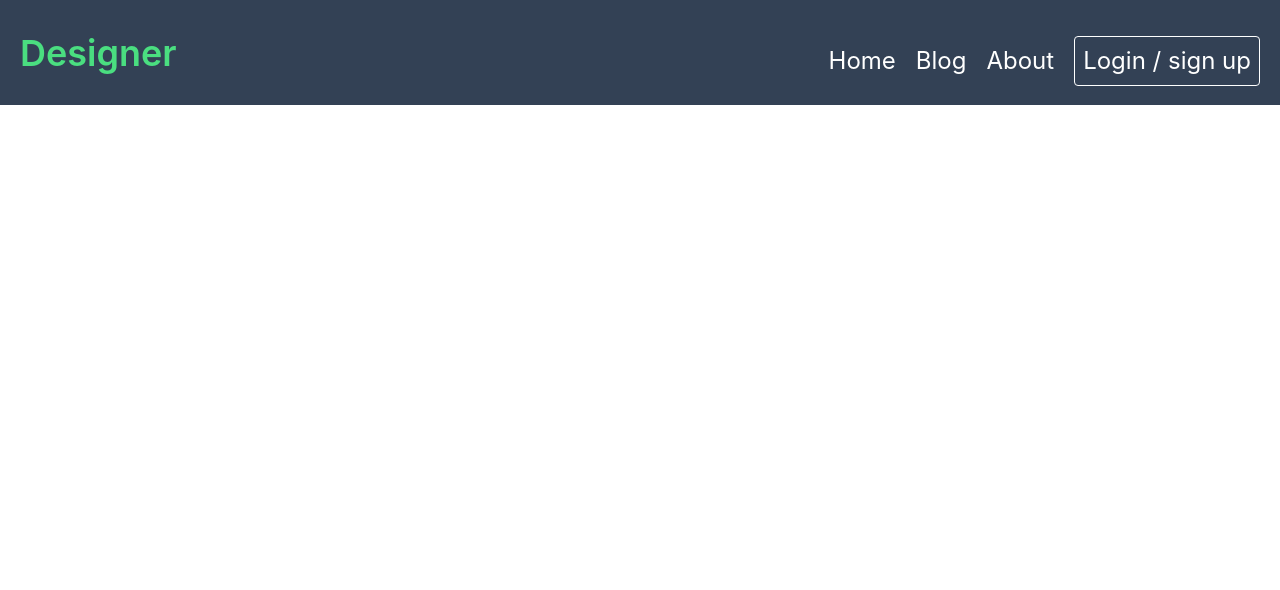
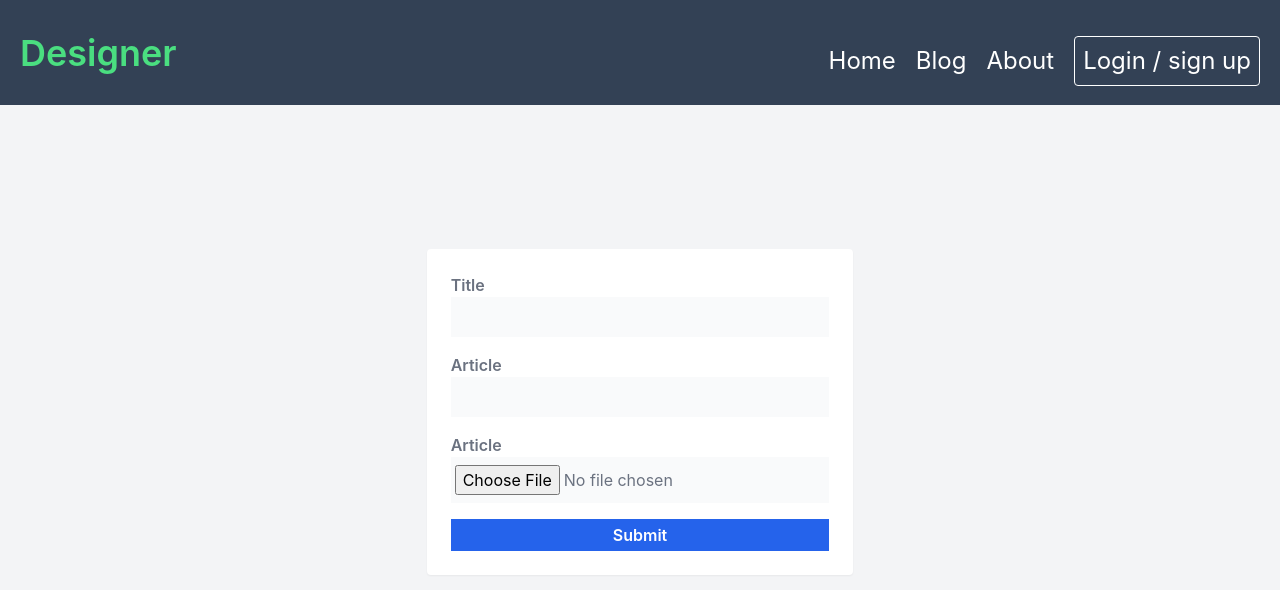
Before and after one commit to ashikbhuyan17/react-working-site, a React (Create React App) app: page /article in a window 1280 px wide. Shown: the top 590 px of the page. Built offline with nearby package versions, Linux system fonts and the light colour scheme.

Commit message:
Image Upload

```diff
--- a/src/App.js
+++ b/src/App.js
@@ -14,6 +14,7 @@ import SignIn from './components/auth/SignIn';
 import SignUp from './components/auth/SignUp';
 import { ToastContainer, toast } from "react-toastify";
 import 'react-toastify/dist/ReactToastify.css';
+import Article from './components/article-upload-image/AddArticle';
 
 function App() {
   return (
@@ -35,6 +36,10 @@ function App() {
         <Route path="postTodo" element={<PostTodo />} />
         <Route path="getTodo" element={<GetTodo />} />
         <Route path="getTodo/:getTodoId" element={<PutTodo />} />
+
+        {/* article for image upload */}
+        <Route path="article" element={<Article />} />
+
       </Routes>
     </BrowserRouter>
   );
--- /dev/null
+++ b/src/components/article-upload-image/AddArticle.js
@@ -0,0 +1,119 @@
+import React, { useState } from 'react';
+import { toast } from "react-toastify";
+import axios from 'axios'
+const Article = () => {
+    const [title, setTitle] = useState("")
+    const [article, setArticle] = useState("")
+    const [filename, setFilename] = useState("")
+
+    const onChangeFile = (e) => {
+        setFilename(e.target.files[0])
+    }
+
+    const handleSubmit = () => {
+        let formData = new FormData();
+        formData.append("title", title)
+        formData.append("article", article)
+        formData.append("articleImage", filename)
+
+        const data = {
+            title: title,
+            article: article
+        }
+        console.log(formData);
+        const url = 'http://localhost:5000/article'
+        axios.post(url, formData)
+            .then(res => {
+                console.log("res", res.data)
+                console.log("res", res.data.message)
+                toast.success(`${res.data.message}`, {
+                    position: "top-right",
+                    autoClose: 2000,
+                    hideProgressBar: false,
+                    closeOnClick: true,
+                    pauseOnHover: true,
+                    draggable: true,
+                    progress: undefined,
+                });
+
+            })
+            .catch(err => console.log(err))
+        // const requestOption = {
+        //     method: "POST",
+        //     headers: { 'Content-Type': 'application/json' },
+        //     body: JSON.stringify(formData)
+        // }
+
+        // fetch(url, requestOption)
+        //     .then(response => response.json())
+        //     .then(data => {
+        //         console.log("...................", data)
+        //         console.log("...................", data.message)
+
+        //         if (data.error) {
+        //             toast.error(`${data.error}`, {
+        //                 position: "top-right",
+        //                 autoClose: 2000,
+        //                 hideProgressBar: false,
+        //                 closeOnClick: true,
+        //                 pauseOnHover: true,
+        //                 draggable: true,
+        //                 progress: undefined,
+        //             });
+        //         } else {
+        //             // alert(data.message)
+        //             toast.success(`${data.message}`, {
+        //                 position: "top-right",
+        //                 autoClose: 2000,
+        //                 hideProgressBar: false,
+        //                 closeOnClick: true,
+        //                 pauseOnHover: true,
+        //                 draggable: true,
+        //                 progress: undefined,
+        //             });
+
+        //         }
+        //     })
+
+    }
+    return (
+        <main className='flex justify-center items-start h-screen bg-gray-100'>
+
+            <div className='bg-white w-6/12 lg:w-4/12 p-6 rounded shadow-sm mt-36'>
+                <form encType='multipart/form-data'>
+                    <div className=" mb-4">
+                        <label htmlFor="title" className='text-gray-500 font-semibold'>Title</label>
+                        <input type="title" className='w-full  bg-gray-50 py-2 text-gray-500 px-1 outline-none'
+                            name='title'
+                            value={title}
+                            onChange={e => setTitle(e.target.value)}
+                        />
+                    </div>
+                    <div className="mb-4">
+                        <label htmlFor="article" className='text-gray-500 font-semibold'>Article</label>
+                        <input type="text" className='w-full  bg-gray-50 py-2 text-gray-500 px-1 outline-none'
+                            value={article}
+                            onChange={e => setArticle(e.target.value)}
+                        />
+                    </div>
+                    <div className="mb-4">
+                        <label htmlFor="articleImage" className='text-gray-500 font-semibold'>Article</label>
+                        <input type="file" filename="articleImage" className='w-full  bg-gray-50 py-2 text-gray-500 px-1 outline-none'
+                            onChange={onChangeFile}
+                        />
+                    </div>
+
+                    <div className="submit">
+                        <button type='button' className='w-full bg-blue-600 p-1 text-white font-semibold hover:bg-blue-500'
+                            onClick={handleSubmit}
+                        >Submit</button>
+                    </div>
+
+                </form>
+            </div>
+
+        </main>
+    );
+};
+
+export default Article;
```
